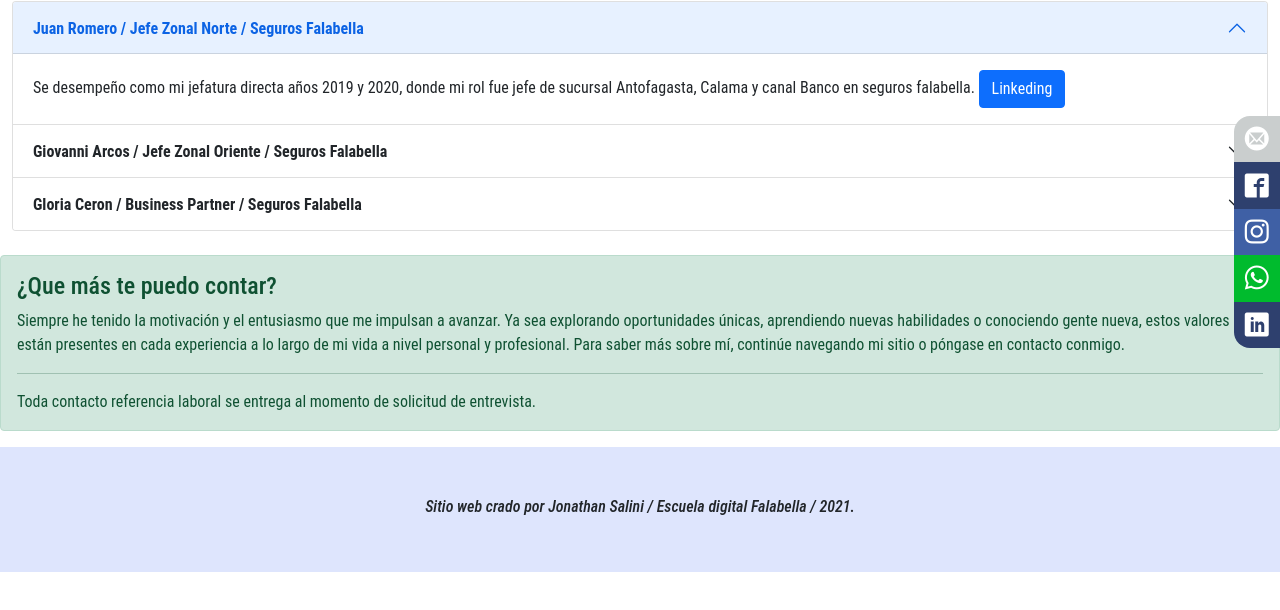
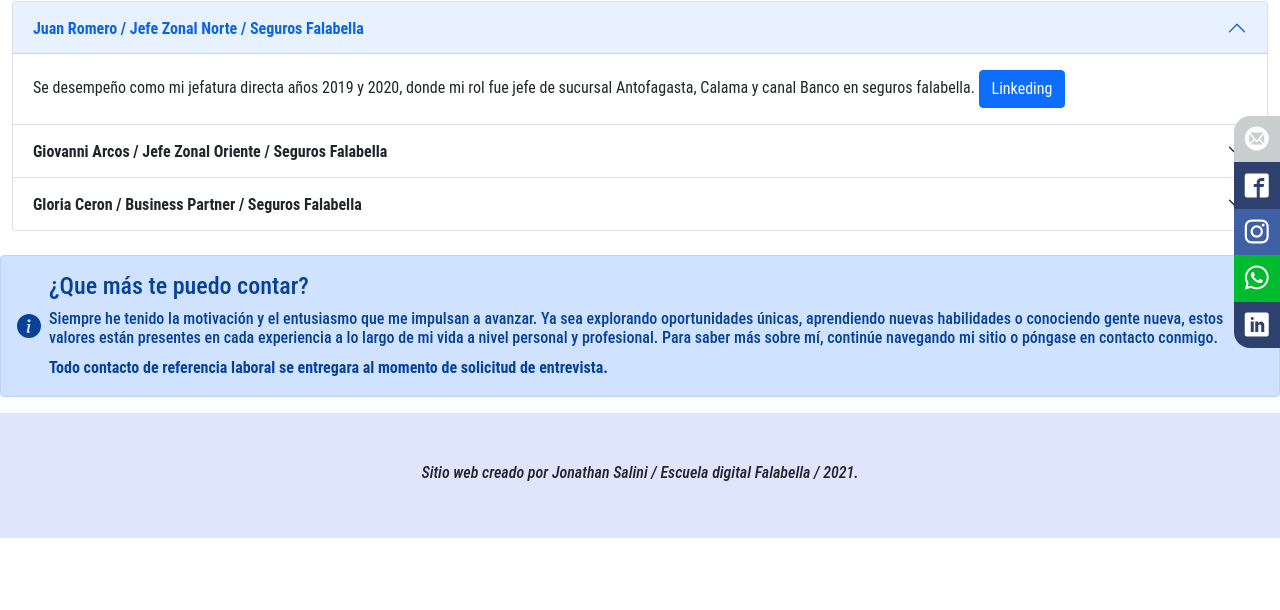
Before and after one commit to jSalini/GitHub_aprendiendo_I, a plain HTML site: page referencias_laborales.html in a window 1280 px wide. Shown: the part 164-774 px from the top of the page. Drawn offline with nearby package versions, Linux system fonts and the light colour scheme; files whose address does not match are found by name; a web font is replaced by a local one.

Commit message:
cambios footer y barra de alerta referencia laboral

```diff
--- a/referencias_laborales.html
+++ b/referencias_laborales.html
@@ -119,14 +119,35 @@
 </section><br>
  <!-- cierre acordion -->
 
-   <div class="alert alert-success container-fluid" role="alert">
-  <h4 class="alert-heading">¿Que más te puedo contar?</h4>
-  <p>Siempre he tenido la motivación y el entusiasmo que me impulsan a avanzar. Ya sea explorando oportunidades únicas, aprendiendo nuevas habilidades o conociendo gente nueva, estos valores están presentes en cada experiencia a lo largo de mi vida a nivel personal y profesional. Para saber más sobre mí, continúe navegando mi sitio o póngase en contacto conmigo.</p>
-  <hr>
-  <p class="mb-0">Toda contacto referencia laboral se entrega al momento de solicitud de entrevista.</p>
+ <!--Inicio Alerta -->
+
+<svg xmlns="http://www.w3.org/2000/svg" style="display: none;">
+  <symbol id="check-circle-fill" fill="currentColor" viewBox="0 0 16 16">
+    <path d="M16 8A8 8 0 1 1 0 8a8 8 0 0 1 16 0zm-3.97-3.03a.75.75 0 0 0-1.08.022L7.477 9.417 5.384 7.323a.75.75 0 0 0-1.06 1.06L6.97 11.03a.75.75 0 0 0 1.079-.02l3.992-4.99a.75.75 0 0 0-.01-1.05z"/>
+  </symbol>
+  <symbol id="info-fill" fill="currentColor" viewBox="0 0 16 16">
+    <path d="M8 16A8 8 0 1 0 8 0a8 8 0 0 0 0 16zm.93-9.412-1 4.705c-.07.34.029.533.304.533.194 0 .487-.07.686-.246l-.088.416c-.287.346-.92.598-1.465.598-.703 0-1.002-.422-.808-1.319l.738-3.468c.064-.293.006-.399-.287-.47l-.451-.081.082-.381 2.29-.287zM8 5.5a1 1 0 1 1 0-2 1 1 0 0 1 0 2z"/>
+  </symbol>
+  <symbol id="exclamation-triangle-fill" fill="currentColor" viewBox="0 0 16 16">
+    <path d="M8.982 1.566a1.13 1.13 0 0 0-1.96 0L.165 13.233c-.457.778.091 1.767.98 1.767h13.713c.889 0 1.438-.99.98-1.767L8.982 1.566zM8 5c.535 0 .954.462.9.995l-.35 3.507a.552.552 0 0 1-1.1 0L7.1 5.995A.905.905 0 0 1 8 5zm.002 6a1 1 0 1 1 0 2 1 1 0 0 1 0-2z"/>
+  </symbol>
+</svg>
+
+<div class="alert alert-primary d-flex align-items-center" role="alert">
+  <svg class="bi flex-shrink-0 me-2" width="24" height="24" role="img" aria-label="Info:"><use xlink:href="#info-fill"/></svg>
+  <div>
+    <h4>¿Que más te puedo contar?</h4>
+    <h6>Siempre he tenido la motivación y el entusiasmo que me impulsan a avanzar. Ya sea explorando oportunidades únicas, aprendiendo nuevas habilidades o conociendo gente nueva, estos valores están presentes en cada experiencia a lo largo de mi vida a nivel personal y profesional. Para saber más sobre mí, continúe navegando mi sitio o póngase en contacto conmigo.</h6>
+
+    <h7><strong>Todo contacto de referencia laboral se entregara al momento de solicitud de entrevista.</strong></h7>
+  </div>
 </div>
+
+<!--Cierre Alerta-->
+
   </head>
   <body>
+
 
 
     <!-- Optional JavaScript; choose one of the two! -->
@@ -141,6 +162,6 @@
     -->
   </body>
    <footer class="text-center">
-     <h6><em>Sitio web crado por Jonathan Salini / Escuela digital Falabella / 2021.</em></h6>
+     <h6><em>Sitio web creado por Jonathan Salini / Escuela digital Falabella / 2021.</em></h6>
    </footer>
 </html>
```
Also changed, not shown: contacto.html (+1 -1 lines), experiencia_laboral.html (+1 -1 lines), formacion_academica.html (+1 -1 lines), index.html (+1 -1 lines), mas.html (+1 -1 lines), sobre_mi.html (+1 -1 lines).
